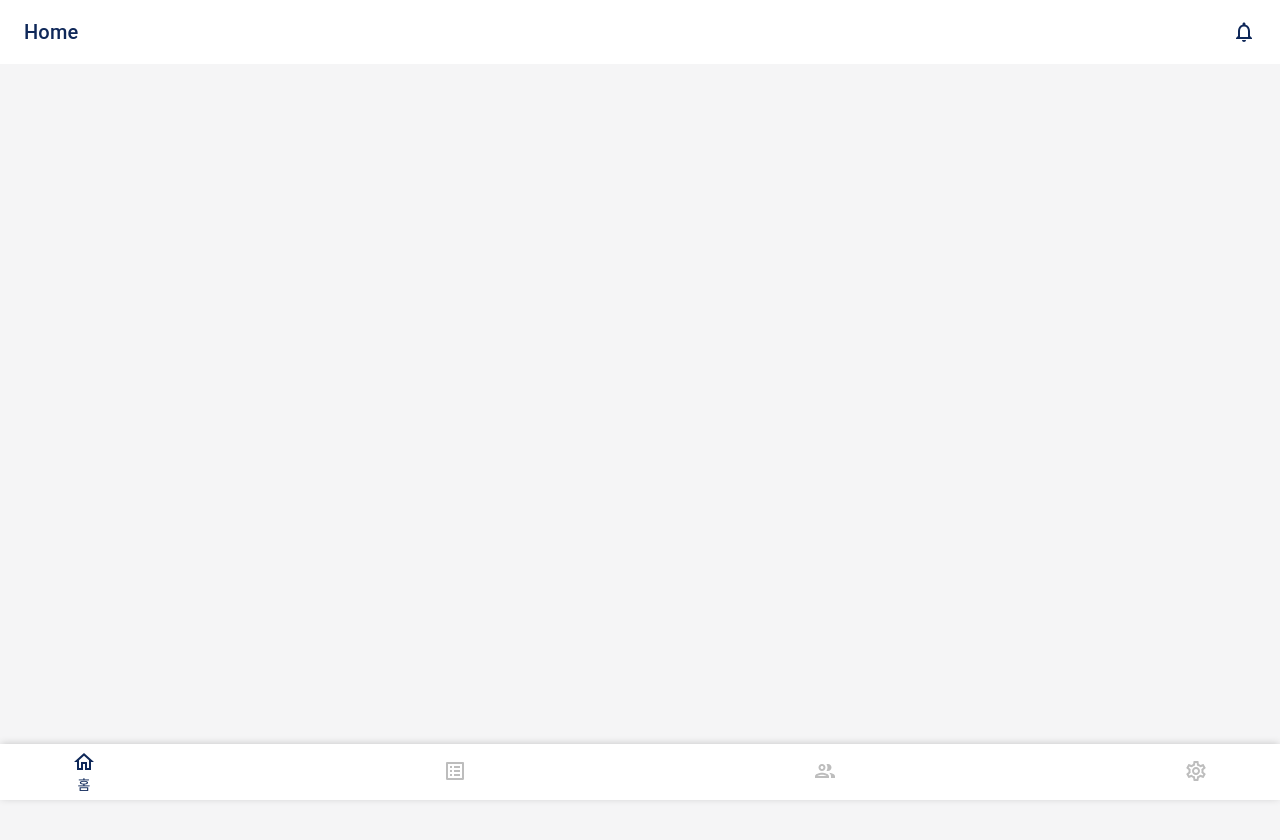
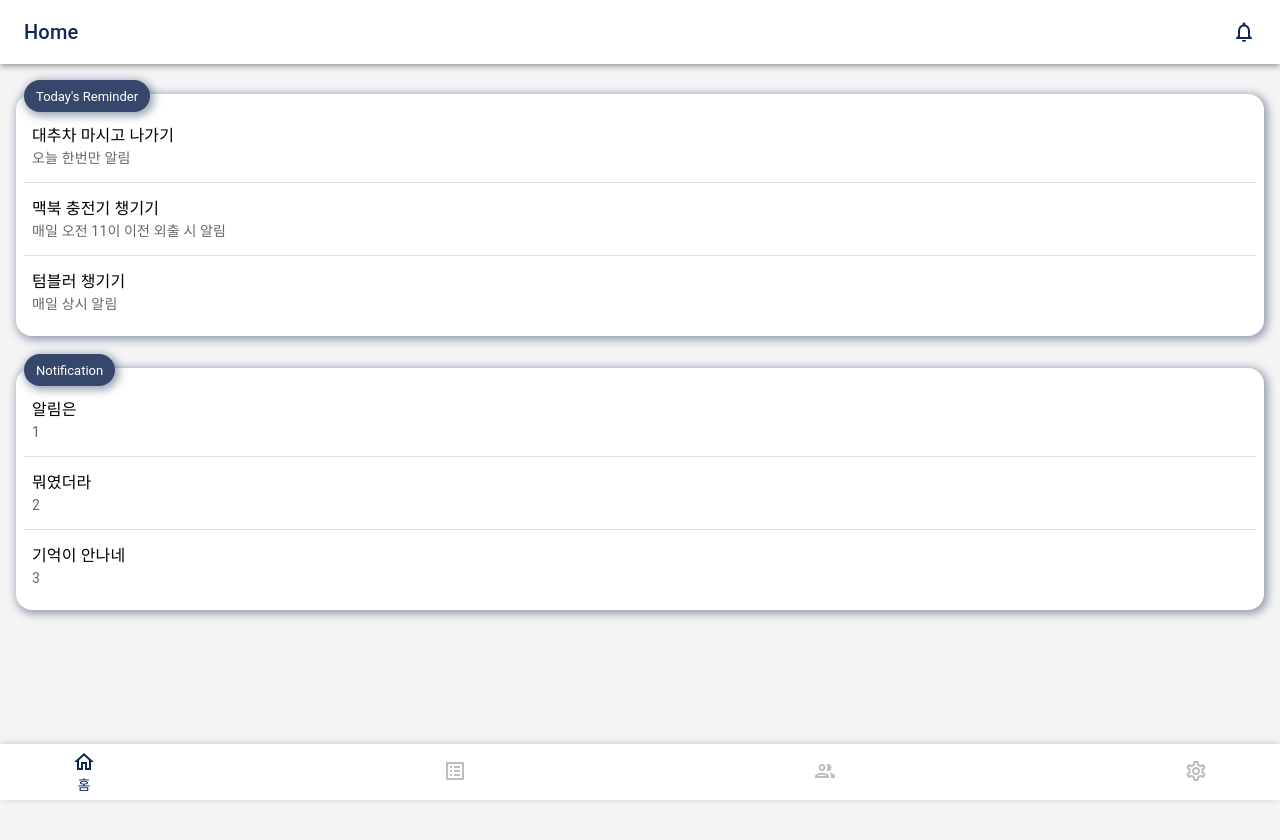
Before and after one commit to milk717/strongcom-graduation-work, a React (Create React App) app: page /home in a window 1280 px wide. Shown: the top 840 px of the page. Built offline with nearby package versions, Linux system fonts and the light colour scheme.

Commit message:
feat: 홈 레이아웃 만듦

```diff
--- /dev/null
+++ b/src/components/HomeBox.js
@@ -0,0 +1,34 @@
+import styled from "styled-components";
+import {Chip as MuiChip} from "@mui/material";
+
+export default function HomeBox({children, boxTitle = 'Today\'s Reminder'}){
+    return(
+        <>
+            <Chip label={boxTitle} />
+            <StyledBox>
+                {children}
+            </StyledBox>
+        </>
+    );
+}
+
+const Chip = styled(MuiChip)`
+  position: relative;
+  z-index: 1;
+  margin-left: 8px;
+  box-shadow: 2px 2px 8px 2px rgb(55, 71, 107, 0.5);
+  background-color: ${props=>props.theme.color.primaryLight};
+  color: ${props=>props.theme.color.white};
+`
+
+const StyledBox = styled.div`
+  position: relative;
+  top: -18px;
+  z-index: 0;
+  display: flex;
+  justify-content: space-between;
+  box-shadow: 2px 2px 8px 2px rgb(55, 71, 107, 0.5);
+  border-radius: 16px;
+  padding: 8px 8px 0 8px ;
+  background-color: ${props=>props.theme.color.white};
+`
--- /dev/null
+++ b/src/components/HomeList.js
@@ -0,0 +1,33 @@
+import {Divider, List, ListItem, ListItemText as MuiListItemText} from "@mui/material";
+import styled from "styled-components";
+
+export default function HomeList({listData}){
+    return(
+        <>
+            <List sx={{width: '100%'}}>
+                {listData.map((value,index) => (
+                    <>
+                        <ListItemBox
+                            key={value.id}
+                            disableGutters
+                        >
+                            <ListItemText primary={value.title} secondary={value.subtitle}/>
+                        </ListItemBox>
+                        {
+                            (index < listData.length -1 ) ? <Divider /> : null
+                        }
+                    </>
+                    ))}
+            </List>
+        </>
+    );
+}
+
+const ListItemBox = styled(ListItem)`
+  padding: 8px;
+  background-color: ${props => props.theme.color.white};
+`;
+
+const ListItemText = styled(MuiListItemText)`
+  color: ${props => props.theme.color.black}
+`
--- a/src/page/HomePage.js
+++ b/src/page/HomePage.js
@@ -1,7 +1,17 @@
+import TaskList from "../components/TaskList";
+import HomeBox from "../components/HomeBox";
+import HomeList from "../components/HomeList";
+import {dummyNoticeData, dummyTaskData} from "../resources/dummy";
 
 export default function HomePage(){
     return(
         <>
+            <HomeBox boxTitle={'Today\'s Reminder'}>
+                <HomeList listData={dummyTaskData}/>
+            </HomeBox>
+            <HomeBox boxTitle={'Notification'}>
+                <HomeList listData={dummyNoticeData}/>
+            </HomeBox>
         </>
     )
 }
--- /dev/null
+++ b/src/resources/dummy.js
@@ -0,0 +1,10 @@
+export const dummyTaskData = [
+    {id: 0, title: '대추차 마시고 나가기', subtitle: '오늘 한번만 알림'},
+    {id: 1, title: '맥북 충전기 챙기기', subtitle: '매일 오전 11이 이전 외출 시 알림'},
+    {id: 2, title: '텀블러 챙기기', subtitle: '매일 상시 알림'},
+];
+export const dummyNoticeData = [
+    {id: 0, title: '알림은', subtitle: '1'},
+    {id: 1, title: '뭐였더라', subtitle: '2'},
+    {id: 2, title: '기억이 안나네', subtitle: '3'},
+]
--- a/src/resources/style/GlobalStyle.js
+++ b/src/resources/style/GlobalStyle.js
@@ -15,7 +15,6 @@ const GlobalStyle = createGlobalStyle`
   }
 
   main{
-    position: relative;
     padding: 16px;
     background-color: ${props=>props.theme.color.background};
     min-height: ${viewHeightCalc(720,{})};
```
